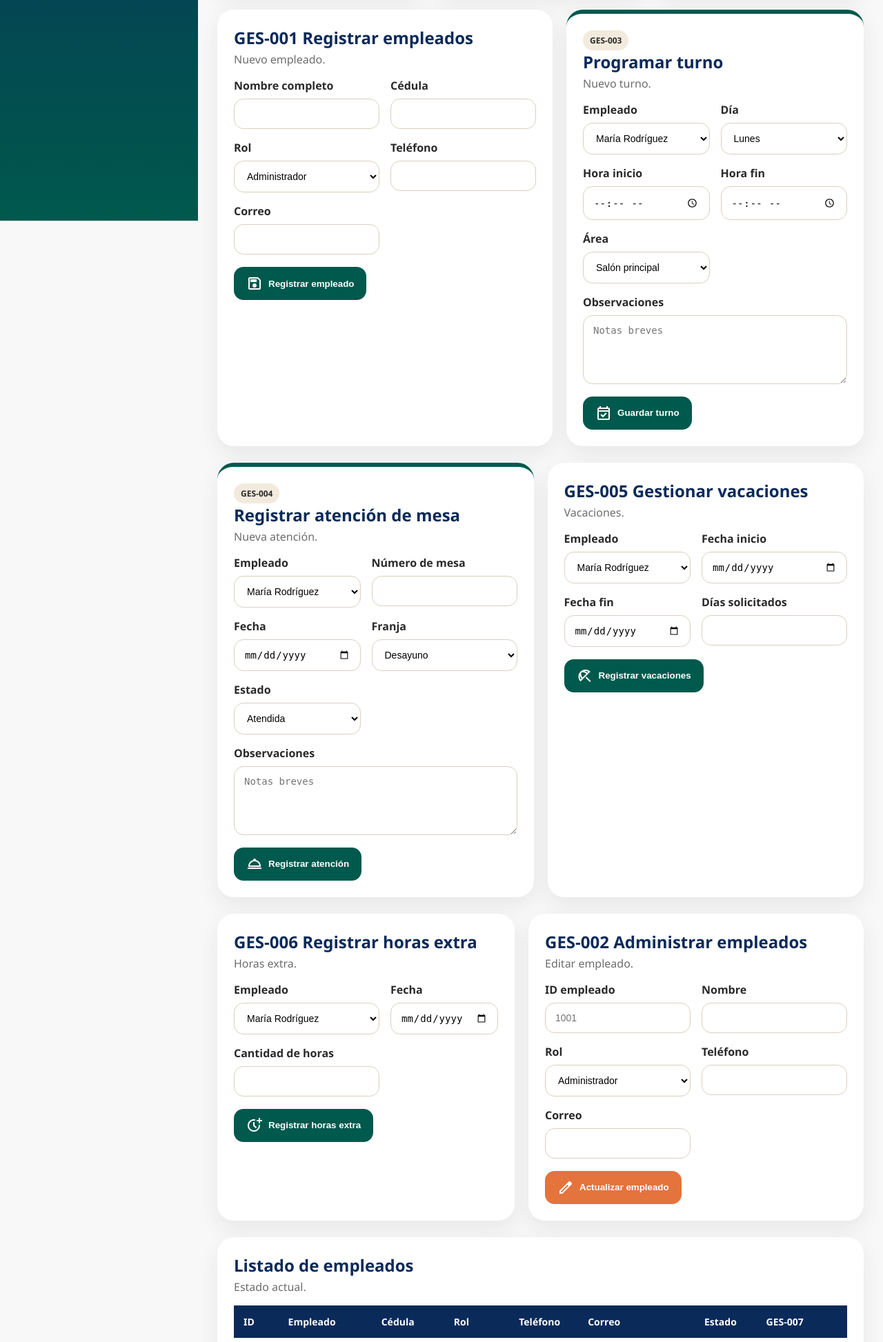
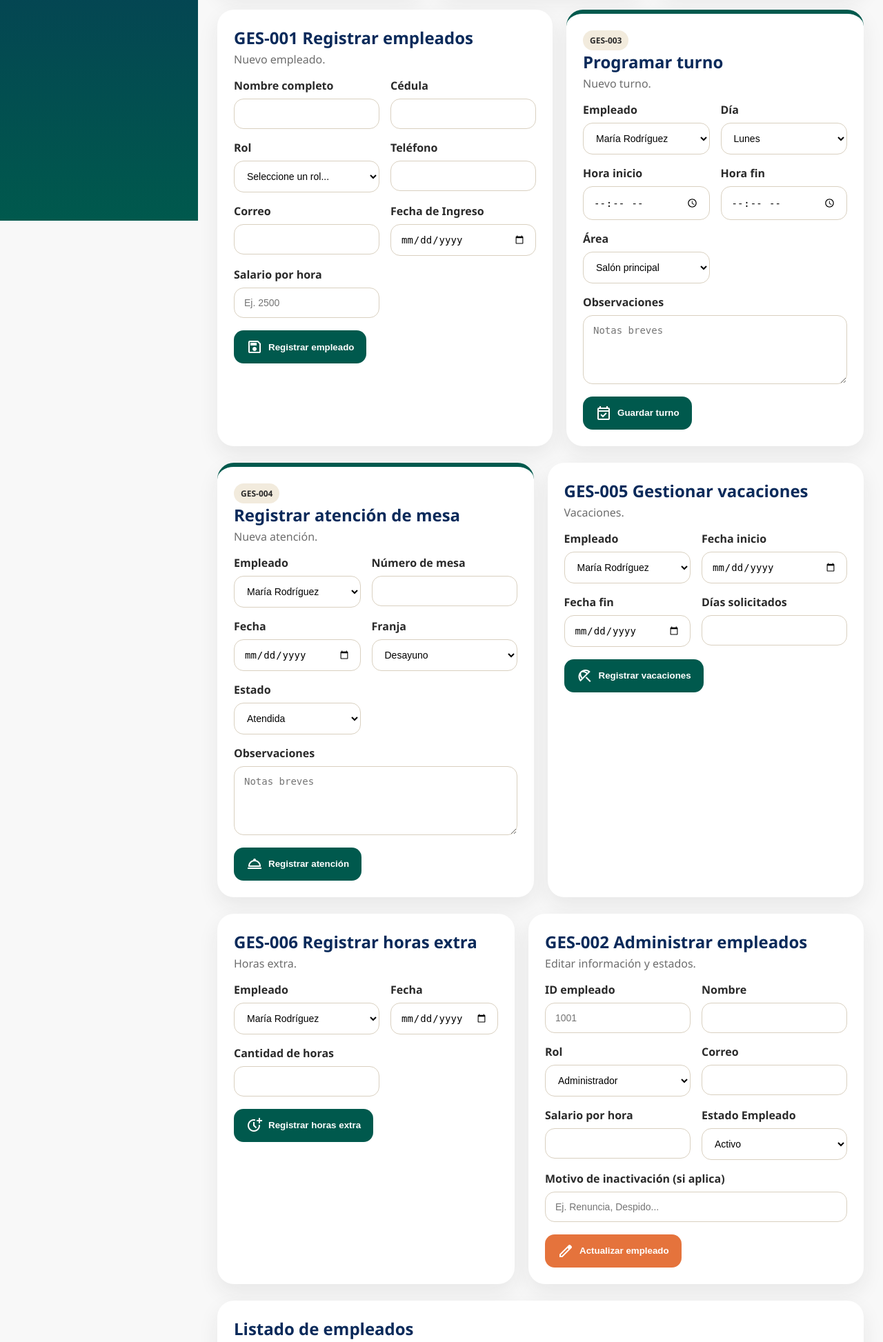
Before and after one commit to santiartavia/ProyectoKN_Universidad, an ASP.NET MVC app: page /Empleados in a window 1280 px wide. Shown: the part 480-2426 px from the top of the page at 69% size. Run offline with ASP.NET Core 8 and stand-ins for ASP.NET MVC 5, Linux system fonts and the light colour scheme; the project's own start-up code is not run, and a stand-in starts its controllers and pages; some libraries are stand-ins or nearby versions.

Commit message:
GES-001 y GES-002
cambios

```diff
--- a/RestauranteVistas/Controllers/EmpleadosController.cs
+++ b/RestauranteVistas/Controllers/EmpleadosController.cs
@@ -7,6 +7,9 @@ namespace RestauranteVistas.Controllers
 {
     public class EmpleadosController : Controller
     {
+        // -------------------------------------------------------------------
+        // MOCK DATABASE: Simulación de base de datos en memoria para el Sprint 1
+        // -------------------------------------------------------------------
         private static List<EmpleadoDemo> empleados = new List<EmpleadoDemo>
         {
             new EmpleadoDemo { Id = 1001, Nombre = "María Rodríguez", Cedula = "1-1111-1111", Rol = "Mesera", Telefono = "8888-1111", Correo = "maria@colibri.com", Estado = "Activo" },
@@ -26,13 +29,19 @@ namespace RestauranteVistas.Controllers
             new MesaAtendidaDemo { Id = 1, Empleado = "María Rodríguez", NumeroMesa = 4, Fecha = DateTime.Today.ToString("yyyy-MM-dd"), Franja = "Almuerzo", EstadoAtencion = "Atendida", Observaciones = "Mesa familiar, servicio completo" },
             new MesaAtendidaDemo { Id = 2, Empleado = "Ana Solano", NumeroMesa = 8, Fecha = DateTime.Today.ToString("yyyy-MM-dd"), Franja = "Cena", EstadoAtencion = "Reservada", Observaciones = "Pendiente de llegada" }
         };
+
         private static List<VacacionDemo> vacaciones = new List<VacacionDemo>();
         private static List<HoraExtraDemo> horasExtra = new List<HoraExtraDemo>();
 
+        // Generadores de IDs autoincrementables simulados
         private static int siguienteId = 1004;
         private static int siguienteTurnoId = 4;
         private static int siguienteMesaId = 3;
 
+        /// <summary>
+        /// GET: /Empleados/Index
+        /// Carga el panel principal de gestión compilando las métricas y los listados actuales.
+        /// </summary>
         public ActionResult Index()
         {
             EmpleadosViewModel modelo = new EmpleadosViewModel();
@@ -41,6 +50,8 @@ namespace RestauranteVistas.Controllers
             modelo.MesasAtendidas = mesas;
             modelo.Vacaciones = vacaciones;
             modelo.HorasExtra = horasExtra;
+
+            // Cálculo de métricas para las tarjetas (Cards) del dashboard superior
             modelo.EmpleadosActivos = empleados.Count(e => e.Estado == "Activo");
             modelo.TurnosProgramados = turnos.Count(t => t.Estado == "Programado");
             modelo.MesasGestionadas = mesas.Count;
@@ -49,9 +60,21 @@ namespace RestauranteVistas.Controllers
             return View(modelo);
         }
 
+        /// <summary>
+        /// POST: /Empleados/RegistrarEmpleado
+        /// HU: GES-001 - Registra un nuevo empleado validando duplicados.
+        /// </summary>
         [HttpPost]
         public ActionResult RegistrarEmpleado(string nombre, string cedula, string rol, string telefono, string correo)
         {
+            // GES-001 | Escenario 2: No se permiten empleados duplicados (Validación por Cédula)
+            if (empleados.Any(e => e.Cedula == cedula))
+            {
+                TempData["Mensaje"] = "Error: La identificación del empleado ya existe en el sistema.";
+                return RedirectToAction("Index");
+            }
+
+            // Instancia del nuevo empleado
             EmpleadoDemo empleado = new EmpleadoDemo();
             empleado.Id = siguienteId++;
             empleado.Nombre = nombre;
@@ -59,30 +82,53 @@ namespace RestauranteVistas.Controllers
             empleado.Rol = rol;
             empleado.Telefono = telefono;
             empleado.Correo = correo;
-            empleado.Estado = "Activo";
+            empleado.Estado = "Activo"; // Por defecto, todo empleado nuevo ingresa como Activo
 
             empleados.Add(empleado);
 
+            // TODO: (Sprint 2) Implementar bitácora de guardado (Escenario 7)
             TempData["Mensaje"] = "GES-001: Empleado registrado correctamente.";
             return RedirectToAction("Index");
         }
 
+        /// <summary>
+        /// POST: /Empleados/AdministrarEmpleado
+        /// HU: GES-002 - Modifica la información de un empleado existente.
+        /// </summary>
         [HttpPost]
-        public ActionResult AdministrarEmpleado(int id, string nombre, string rol, string telefono, string correo)
+        public ActionResult AdministrarEmpleado(int id, string nombre, string rol, string telefono, string correo, string estadoEmpleado = null)
         {
+            // Búsqueda del empleado a modificar
             EmpleadoDemo empleado = empleados.FirstOrDefault(e => e.Id == id);
 
             if (empleado != null)
             {
+                // Actualizamos los campos recibidos del formulario
                 empleado.Nombre = nombre;
                 empleado.Rol = rol;
                 empleado.Telefono = telefono;
                 empleado.Correo = correo;
+
+                // GES-002 | Escenarios 2 y 3: Validar cambio de estado (Inactivar/Reactivar)
+                if (!string.IsNullOrEmpty(estadoEmpleado))
+                {
+                    empleado.Estado = estadoEmpleado;
+                }
+
                 TempData["Mensaje"] = "GES-002: Información del empleado actualizada correctamente.";
+            }
+            else
+            {
+                // GES-002 | Escenario 4: Intentar editar empleado inexistente
+                TempData["Mensaje"] = "Error: Empleado no encontrado.";
             }
 
             return RedirectToAction("Index");
         }
+
+        // -------------------------------------------------------------------
+        // MÉTODOS DE OTRAS HISTORIAS DE USUARIO (GES-003 a GES-006)
+        // -------------------------------------------------------------------
 
         [HttpPost]
         public ActionResult CrearTurno(string empleado, string dia, string horaInicio, string horaFin, string area, string observaciones)
@@ -96,12 +142,14 @@ namespace RestauranteVistas.Controllers
             TimeSpan inicio;
             TimeSpan fin;
 
+            // Validación de coherencia de horas
             if (!TimeSpan.TryParse(horaInicio, out inicio) || !TimeSpan.TryParse(horaFin, out fin) || fin <= inicio)
             {
                 TempData["Mensaje"] = "GES-003: La hora de fin debe ser posterior a la hora de inicio.";
                 return RedirectToAction("Index");
             }
 
+            // Evitar solapamiento de turnos para el mismo empleado el mismo día
             bool turnoDuplicado = turnos.Any(t =>
                 t.Empleado == empleado &&
                 t.Dia == dia &&
@@ -126,7 +174,6 @@ namespace RestauranteVistas.Controllers
             };
 
             turnos.Add(turno);
-
             TempData["Mensaje"] = "GES-003: Turno programado correctamente.";
             return RedirectToAction("Index");
         }
@@ -147,7 +194,6 @@ namespace RestauranteVistas.Controllers
             }
 
             DateTime fechaMesa;
-
             if (!DateTime.TryParse(fecha, out fechaMesa))
             {
                 TempData["Mensaje"] = "GES-004: Ingrese una fecha válida para la atención.";
@@ -166,7 +212,6 @@ namespace RestauranteVistas.Controllers
             };
 
             mesas.Add(mesa);
-
             TempData["Mensaje"] = "GES-004: Atención de mesa registrada correctamente.";
             return RedirectToAction("Index");
         }
@@ -181,16 +226,57 @@ namespace RestauranteVistas.Controllers
             vacacion.Dias = dias;
 
             vacaciones.Add(vacacion);
-
             TempData["Mensaje"] = "GES-005: Vacaciones registradas correctamente.";
             return RedirectToAction("Index");
         }
 
+        [HttpPost]
+        public ActionResult RegistrarHorasExtra(string empleado, string fecha, int cantidadHoras)
+        {
+            HoraExtraDemo horaExtra = new HoraExtraDemo();
+            horaExtra.Empleado = empleado;
+            horaExtra.Fecha = fecha;
+            horaExtra.CantidadHoras = cantidadHoras;
+
+            horasExtra.Add(horaExtra);
+            TempData["Mensaje"] = "GES-006: Horas extra registradas correctamente.";
+            return RedirectToAction("Index");
+        }
+
+        /// <summary>
+        /// POST: /Empleados/EliminarEmpleado
+        /// HU: GES-007 (y parte de GES-002) - Ejecuta un borrado lógico (inactivación)
+        /// </summary>
+        [HttpPost]
+        public ActionResult EliminarEmpleado(int id)
+        {
+            EmpleadoDemo empleado = empleados.FirstOrDefault(e => e.Id == id);
+
+            if (empleado != null)
+            {
+                // Soft-delete: No se elimina de la base de datos para no perder historial de turnos/mesas, solo se inactiva.
+                empleado.Estado = "Inactivo";
+                TempData["Mensaje"] = "GES-007: Usuario desactivado correctamente.";
+            }
+
+            return RedirectToAction("Index");
+        }
+
+        // -------------------------------------------------------------------
+        // MÉTODOS AUXILIARES (HELPERS)
+        // -------------------------------------------------------------------
+
+        /// <summary>
+        /// Verifica que el empleado no solo exista, sino que tenga estado "Activo" para poder asignarle tareas.
+        /// </summary>
         private bool EmpleadoActivoExiste(string nombre)
         {
             return empleados.Any(e => e.Nombre == nombre && e.Estado == "Activo");
         }
 
+        /// <summary>
+        /// Obtiene el último movimiento general del restaurante para el Dashboard superior.
+        /// </summary>
         private string ObtenerUltimoMovimiento()
         {
             if (mesas.Any())
@@ -207,35 +293,11 @@ namespace RestauranteVistas.Controllers
 
             return "Sin registros recientes";
         }
+    }
 
-        [HttpPost]
-        public ActionResult RegistrarHorasExtra(string empleado, string fecha, int cantidadHoras)
-        {
-            HoraExtraDemo horaExtra = new HoraExtraDemo();
-            horaExtra.Empleado = empleado;
-            horaExtra.Fecha = fecha;
-            horaExtra.CantidadHoras = cantidadHoras;
-
-            horasExtra.Add(horaExtra);
-
-            TempData["Mensaje"] = "GES-006: Horas extra registradas correctamente.";
-            return RedirectToAction("Index");
-        }
-
-        [HttpPost]
-        public ActionResult EliminarEmpleado(int id)
-        {
-            EmpleadoDemo empleado = empleados.FirstOrDefault(e => e.Id == id);
-
-            if (empleado != null)
-            {
-                empleado.Estado = "Inactivo";
-                TempData["Mensaje"] = "GES-007: Usuario desactivado correctamente.";
-            }
-
-            return RedirectToAction("Index");
-        }
-    }
+    // -------------------------------------------------------------------
+    // MODELOS Y VIEWMODELS
+    // -------------------------------------------------------------------
 
     public class EmpleadosViewModel
     {
--- a/RestauranteVistas/Views/Empleados/Index.cshtml
+++ b/RestauranteVistas/Views/Empleados/Index.cshtml
@@ -55,17 +55,18 @@
             <div class="form-grid">
                 <div class="form-group">
                     <label>Nombre completo</label>
-                    <input type="text" name="nombre" required />
+                    <input type="text" name="nombre" required title="Campo obligatorio" />
                 </div>
 
                 <div class="form-group">
                     <label>Cédula</label>
-                    <input type="text" name="cedula" required />
+                    <input type="text" name="cedula" required title="Campo obligatorio" />
                 </div>
 
                 <div class="form-group">
                     <label>Rol</label>
-                    <select name="rol">
+                    <select name="rol" required>
+                        <option value="">Seleccione un rol...</option>
                         <option>Administrador</option>
                         <option>Mesero</option>
                         <option>Cocinero</option>
@@ -80,7 +81,17 @@
 
                 <div class="form-group">
                     <label>Correo</label>
-                    <input type="email" name="correo" required />
+                    <input type="email" name="correo" required title="Debe tener un formato válido" />
+                </div>
+
+                <div class="form-group">
+                    <label>Fecha de Ingreso</label>
+                    <input type="date" name="fechaIngreso" required />
+                </div>
+
+                <div class="form-group">
+                    <label>Salario por hora</label>
+                    <input type="number" step="0.01" min="0.01" name="salarioHora" placeholder="Ej. 2500" required title="El salario debe ser mayor a cero" />
                 </div>
             </div>
 
@@ -325,7 +336,7 @@
         <div class="section-title">
             <div>
                 <h3>GES-002 Administrar empleados</h3>
-                <p>Editar empleado.</p>
+                <p>Editar información y estados.</p>
             </div>
         </div>
 
@@ -353,13 +364,26 @@
                 </div>
 
                 <div class="form-group">
-                    <label>Teléfono</label>
-                    <input type="text" name="telefono" required />
+                    <label>Correo</label>
+                    <input type="email" name="correo" required />
                 </div>
 
                 <div class="form-group">
-                    <label>Correo</label>
-                    <input type="email" name="correo" required />
+                    <label>Salario por hora</label>
+                    <input type="number" step="0.01" min="0.01" name="salarioHora" required />
+                </div>
+
+                <div class="form-group">
+                    <label>Estado Empleado</label>
+                    <select name="estadoEmpleado">
+                        <option value="Activo">Activo</option>
+                        <option value="Inactivo">Inactivo</option>
+                    </select>
+                </div>
+
+                <div class="form-group form-group-wide">
+                    <label>Motivo de inactivación (si aplica)</label>
+                    <input type="text" name="motivoInactivacion" placeholder="Ej. Renuncia, Despido..." />
                 </div>
             </div>
 
@@ -391,7 +415,7 @@
                 <th>Teléfono</th>
                 <th>Correo</th>
                 <th>Estado</th>
-                <th>GES-007</th>
+                <th>Acciones</th>
             </tr>
         </thead>
         <tbody>
@@ -415,9 +439,14 @@
                         }
                     </td>
                     <td>
+                        <div class="card-actions-inline" style="display: flex; gap: 8px;">
+                            <button class="btn btn-soft" onclick="document.getElementsByName('id')[0].value = '@empleado.Id'; window.scrollTo(0, document.querySelector('input[name=\'id\']').offsetTop);">
+                                Editar
+                            </button>
+
                             @if (empleado.Estado == "Activo")
                             {
-                            using (Html.BeginForm("EliminarEmpleado", "Empleados", FormMethod.Post))
+                                using (Html.BeginForm("EliminarEmpleado", "Empleados", FormMethod.Post, new { style = "margin: 0;" }))
                                 {
                                     <input type="hidden" name="id" value="@empleado.Id" />
                                     <button type="submit" class="btn btn-danger">
@@ -425,6 +454,7 @@
                                     </button>
                                 }
                             }
+                        </div>
                     </td>
                 </tr>
             }
@@ -547,12 +577,12 @@
     <div class="accordion">
         <div class="accordion-item">
             <button class="accordion-header">GES-001 Registrar empleados <span>+</span></button>
-            <div class="accordion-content">Registro de empleados.</div>
+            <div class="accordion-content">Registro de empleados validando datos y duplicidad.</div>
         </div>
 
         <div class="accordion-item">
             <button class="accordion-header">GES-002 Administrar empleados <span>+</span></button>
-            <div class="accordion-content">Edición de empleados.</div>
+            <div class="accordion-content">Edición de empleados, incluyendo activación e inactivación.</div>
         </div>
 
         <div class="accordion-item">
```
Lines whose indentation alone changed are shown as unchanged.
